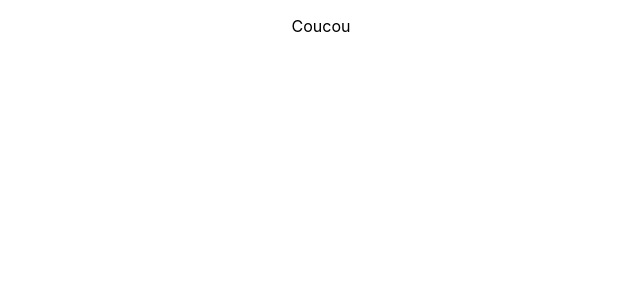
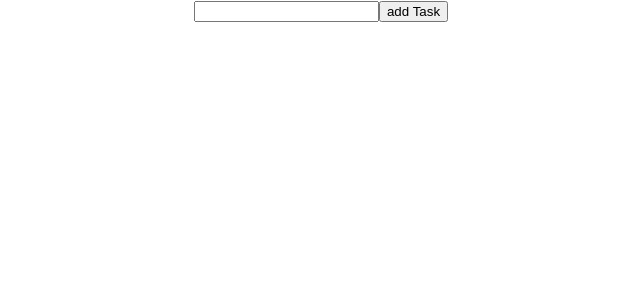
Before and after one commit to sbrcode/basic-todo-list, a React (Create React App) app: page / in a window 1280 px wide. Shown: the top 300 px of the page, without its empty margins (319-959 px from the left). Built offline with nearby package versions, Linux system fonts and the light colour scheme; the HTML template or start-up script is replaced by a standard one.

Commit message:
add-task-feature

```diff
--- a/src/App.tsx
+++ b/src/App.tsx
@@ -1,9 +1,29 @@
+import { useState } from "react"
 import "./App.css"
 
-function App() {
+const App = () => {
+  const [todoList, setTodoList] = useState<string[]>([])
+  const [label, setLabel] = useState<string>("")
+
   return (
     <div className="App">
-      <p>Coucou</p>
+      <input
+        value={label}
+        type={"text"}
+        onChange={(e) => setLabel(e.target.value)}
+      />
+      <button
+        onClick={() => {
+          if (label !== "") setTodoList([...todoList, label])
+        }}
+      >
+        add Task
+      </button>
+      <ul>
+        {todoList.length !== 0
+          ? todoList.map((todoTask, index) => <li key={index}>{todoTask}</li>)
+          : null}
+      </ul>
     </div>
   )
 }
```
